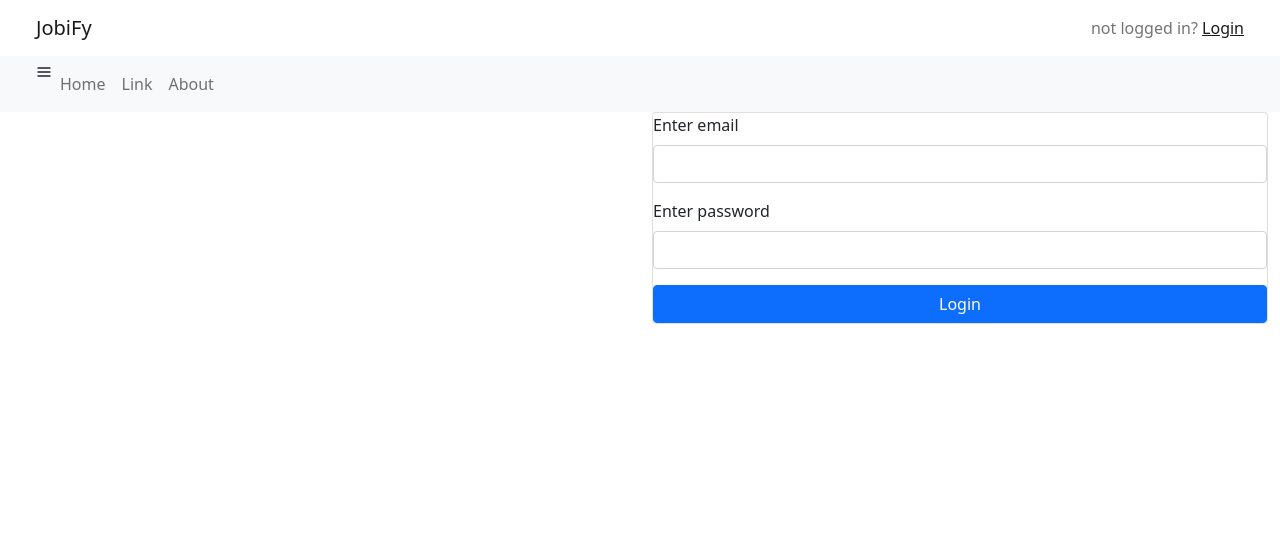
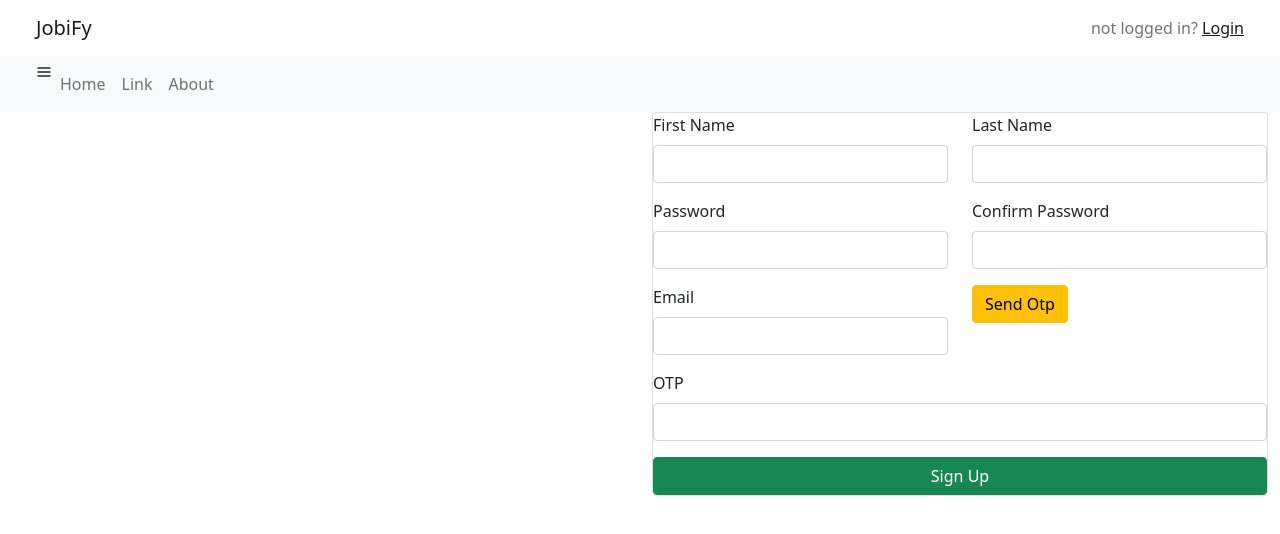
Before and after one commit to RishThakur18/jobify-frontend, a React (Create React App) app: page /signup in a window 1280 px wide. Shown: the top 534 px of the page. Built offline with nearby package versions, Linux system fonts and the light colour scheme; no server answers.

Commit message:
updated auth logic and ui

```diff
--- a/src/App.js
+++ b/src/App.js
@@ -1,4 +1,4 @@
-import { HashRouter, Route, Routes } from "react-router-dom";
+import { BrowserRouter, Route, Routes } from "react-router-dom";
 import { ROUTES_LIST } from './RouteList';
 import Sidebar from './components/bar/SideBar';
 import MenuBar from './components/bar/MenuBar';
@@ -7,7 +7,7 @@ import { Col, Container, Row } from 'react-bootstrap';
 
 function App() {
     return (
-        <HashRouter>
+        <BrowserRouter>
             <Container fluid>
                 <Row>
                     <TitleBar />
@@ -23,12 +23,12 @@ function App() {
                         <Routes>
                             <Route path={ROUTES_LIST.Default.path} element={ROUTES_LIST.Default.element} />
                             <Route path={ROUTES_LIST.SignUp.path} element={ROUTES_LIST.SignUp.element} />
-                            <Route path={ROUTES_LIST.SignIn.path} element={ROUTES_LIST.SignIn.element} />
+                            <Route path={ROUTES_LIST.LogIn.path} element={ROUTES_LIST.LogIn.element} />
                         </Routes>
                     </Col>
                 </Row>
             </Container>
-        </HashRouter >
+        </BrowserRouter >
     );
 }
 
--- a/src/RouteList.js
+++ b/src/RouteList.js
@@ -1,9 +1,8 @@
-import SignIn from "./pages/auth/SignIn"
+import LogIn from "./pages/auth/LogIn"
 import SignUp from "./pages/auth/SignUp"
 
-
 export const ROUTES_LIST = {
-    Default: { path: "/", element: <SignIn /> },
-    SignUp: { path: "/signUp", element: <SignUp /> },
-    SignIn: { path: "/signIn", element: <SignIn /> }
+    Default: { path: "/", element: <LogIn /> },
+    SignUp: { path: "/signup", element: <SignUp /> },
+    LogIn: { path: "/login", element: <LogIn /> }
 }
--- a/src/components/bar/TitleBar.js
+++ b/src/components/bar/TitleBar.js
@@ -10,7 +10,7 @@ function TitleBar() {
                 <Navbar.Toggle />
                 <Navbar.Collapse className="justify-content-end">
                     <Navbar.Text>
-                        not logged in? <Link to={ROUTES_LIST.SignIn.path}> Login </Link>
+                        not logged in? <Link to={ROUTES_LIST.LogIn.path}> Login </Link>
                     </Navbar.Text>
                 </Navbar.Collapse>
             </Container>
--- a/src/pages/auth/SignIn.js
+++ b/src/pages/auth/LogIn.js
@@ -6,14 +6,18 @@ import FormLayout from "../../components/layout/FormLayout";
 import InputType from "../../components/InputType/InputType";
 import ButtonType from "../../components/ButtonType.js/ButtonType";
 import { userService } from "../../auth/AuthProvider";
-import { LOGIN_REQUEST_SUCCESS, LOGIN_REQUEST_FAILED } from "../../redux/auth/AuthActions";
+import {
+    LOGIN_REQUEST,
+    LOGIN_REQUEST_SUCCESS,
+    LOGIN_REQUEST_FAILED
+} from "../../redux/auth/AuthActions";
 
-function SignIn(props) {
+function LogIn(props) {
 
     const [username, setUsername] = React.useState("");
     const [password, setPassword] = React.useState("");
 
-    const handleChange = (event, name) => {
+    function handleChange(event, name) {
         switch (name) {
             case "username":
                 setUsername(event.target.value);
@@ -27,21 +31,25 @@ function SignIn(props) {
         }
     }
 
-    const handleClick = (event, name) => {
-        let user = null;
+    async function handleClick(event, name) {
+        let isLoggedIn;
         switch (name) {
             case "signin":
-                props.loginrequest();
+                props.loginRequest();
                 if (EMAIL_REGEX.test(username)) {
-                   user = userService.signInRequest(username, password);
-                   console.log("valid creds, sending auth request");
-                   if(user!=null)
-                        props.loginSuccess();
-                    else
-                        props.loginFailed("Invalid credentials");
+                    console.log("valid creds, sending auth request");
+                    isLoggedIn = JSON.parse(await userService.loginRequest(username, password));
+                    console.log(isLoggedIn);
+
+                    if(isLoggedIn.status === true)
+                        props.loginSuccess(isLoggedIn.data);
+                    else{
+                        console.log(isLoggedIn.message);
+                        props.loginFailed(isLoggedIn.message);
+                    }
                 }
                 else {
-                    console.log("invalid cred");
+                    console.log("invalid cred format");
                     props.loginFailed("Invalid credentials format");
                 }
                 break;
@@ -51,6 +59,7 @@ function SignIn(props) {
 
     return (
         <FormLayout>
+            { props.error && <p> {props.error} </p> }
             <InputType
                 type="email"
                 label="Enter email"
@@ -78,16 +87,16 @@ function SignIn(props) {
 
 function mapStateToProps(state) {
     return {
-        state: state.sideBar.state
+        error : state.auth.error
     };
 }
 
 function mapDispatchToProps(dispatch) {
     return {
-        loginrequest : () => dispatch({ type : LOGIN_REQUEST }),
+        loginRequest : () => dispatch({ type : LOGIN_REQUEST }),
         loginSuccess : (payload) => dispatch({ type : LOGIN_REQUEST_SUCCESS, user : payload }),
         loginFailed : (payload) => dispatch({ type : LOGIN_REQUEST_FAILED, error : payload })
     };
 }
 
-export default compose(connect(mapStateToProps, mapDispatchToProps))(SignIn);
+export default compose(connect(mapStateToProps, mapDispatchToProps))(LogIn);
--- a/src/pages/auth/SignUp.js
+++ b/src/pages/auth/SignUp.js
@@ -1,40 +1,160 @@
+import React from "react";
+import { EMAIL_REGEX } from "../../StringConstants";
+import { compose } from "redux";
+import { connect } from "react-redux";
 import FormLayout from "../../components/layout/FormLayout";
 import InputType from "../../components/InputType/InputType";
 import ButtonType from "../../components/ButtonType.js/ButtonType";
+import { userService } from "../../auth/AuthProvider";
 import { Row, Col } from "react-bootstrap";
 
-function SignUp() {
+function SignUp(props) {
+
+    const [firstName, setFirstName] = React.useState("");
+    const [lastName, setLastName] = React.useState("");
+    const [password, setPassword] = React.useState("");
+    //const [password, setPassword] = React.useState("");
+    const [email, setEmail] = React.useState("");
+    const [otp, setOtp] = React.useState("");
+
+    function handleChange(event, name) {
+        switch (name) {
+            case "firstname":
+                setFirstName(event.target.value);
+                console.log("firstname");
+                break;
+            case "lastname":
+                setLastName(event.target.value);
+                console.log("firstname");
+                break;
+            case "password":
+                setPassword(event.target.value);
+                console.log("password");
+                break;
+            case "email":
+                setEmail(event.target.value);
+                console.log("email");
+                break;
+            case "otp":
+                setOtp(event.target.value)
+                console.log(otp);
+            default:
+        }
+    }
+
+    async function handleClick(event, name) {
+        let isSignUpSuccessful;
+        switch (name) {
+            case "signup":
+                props.signUpRequest();
+                    console.log("valid data, sending auth request");
+                    isSignUpSuccessful = JSON.parse(await userService.signupRequest(firstName, lastName, email, password, otp));
+                    console.log(isSignUpSuccessful);
+
+                    if(isSignUpSuccessful.status === true)
+                        props.signupSuccess(isSignUpSuccessful.data);
+                    else{
+                        console.log(isSignUpSuccessful.message);
+                        props.signupFailed(isSignUpSuccessful.message);
+                    }
+                break;
+            default:
+        }
+    }
+
     return (
         <FormLayout>
-            <InputType
-                type="email"
-                label="Enter email"
-                placaeholder="Enter email"
-            />
+             { props.error && <p> {props.error} </p> }
             <Row>
                 <Col>
                     <InputType
                         type="text"
-                        label="Enter first name"
-                        placaeholder="Enter first name"
+                        label="First Name"
+                        placeholder="Enter first name"
+                        value={firstName}
+                        onChange={(event) => handleChange(event, "firstname")}
                     />
                 </Col>
                 <Col>
                     <InputType
                         type="text"
-                        label="Enter last name"
-                        placaeholder="Enter last name"
+                        label="Last Name"
+                        placeholder="Enter last name"
+                        value={lastName}
+                        onChange={(event) => handleChange(event, "lastname")}
                     />
                 </Col>
             </Row>
 
+            <Row>
+                <Col>
+                    <InputType
+                        type="password"
+                        label="Password"
+                        placeholder="Enter password"
+                        value={password}
+                        onChange={(event) => handleChange(event, "password")}
+                    />
+                </Col>
+                <Col>
+                    <InputType
+                        type="password"
+                        label="Confirm Password"
+                        placeholder="Enter email"
+                       // value={passwordConfirm}
+                        onChange={(event) => handleChange(event, "passwordConfirm")}
+                    />
+                </Col>
+            </Row>
+
+            <Row>
+                <Col>
+                <InputType
+                    type="email"
+                    label="Email"
+                    placeholder="Enter email"
+                    value={email}
+                    onChange={(event) => handleChange(event, "email")}
+                />
+                </Col>
+                <Col>
+                    <ButtonType
+                        type="submit"
+                        variant="warning"
+                        buttonText="Send Otp"
+                        onClick={(event) => handleClick(event, "sendOtp")}
+                    />
+                </Col>
+            </Row>
+
+            <Row>
+                <InputType
+                    type="text"
+                    label="OTP"
+                    placeholder="Enter OTP"
+                    value={otp}
+                    onChange={(event) => handleChange(event, "otp")}
+                />
+            </Row>
+
             <ButtonType
                 type="submit"
-                variant="primary"
-                buttonText="Send Verification Code"
-
+                variant="success"
+                buttonText="Sign Up"
+                onClick={(event) => handleClick(event, "signup")}
             />
         </FormLayout >
     );
 }
-export default SignUp;
+
+function mapStateToProps(state) {
+    return {
+    };
+}
+
+function mapDispatchToProps(dispatch) {
+    return {
+    };
+}
+
+export default compose(connect(mapStateToProps, mapDispatchToProps))(SignUp);
--- a/src/redux/RootSaga.js
+++ b/src/redux/RootSaga.js
@@ -1,6 +1,4 @@
 import { all } from "redux-saga/effects";
-
-import AuthSaga from "./auth/AuthSaga";
 
 export default function* rootSaga() {
     yield all([
--- a/src/redux/auth/AuthReducer.js
+++ b/src/redux/auth/AuthReducer.js
@@ -30,14 +30,14 @@ export default function authReducer(state = INITIAL_STATE, action) {
         case authActions.LOGOUT_REQUEST:
             return {
                 ...state,
-                loading: true,
+                loading: true
             };
         case authActions.LOGOUT_REQUEST_SUCCESS:
             return {
                 ...state,
                 loading: false,
                 loggedIn: false,
-                user: {}
+                user: null
             }
         case authActions.LOGOUT_REQUEST_FAILED:
             return {
```
Also changed, not shown: src/auth/AuthProvider.js (+68 -16 lines), src/redux/auth/AuthActions.js (line endings or trailing spaces), 2 other files (tests, documents, lock files or other folders).
